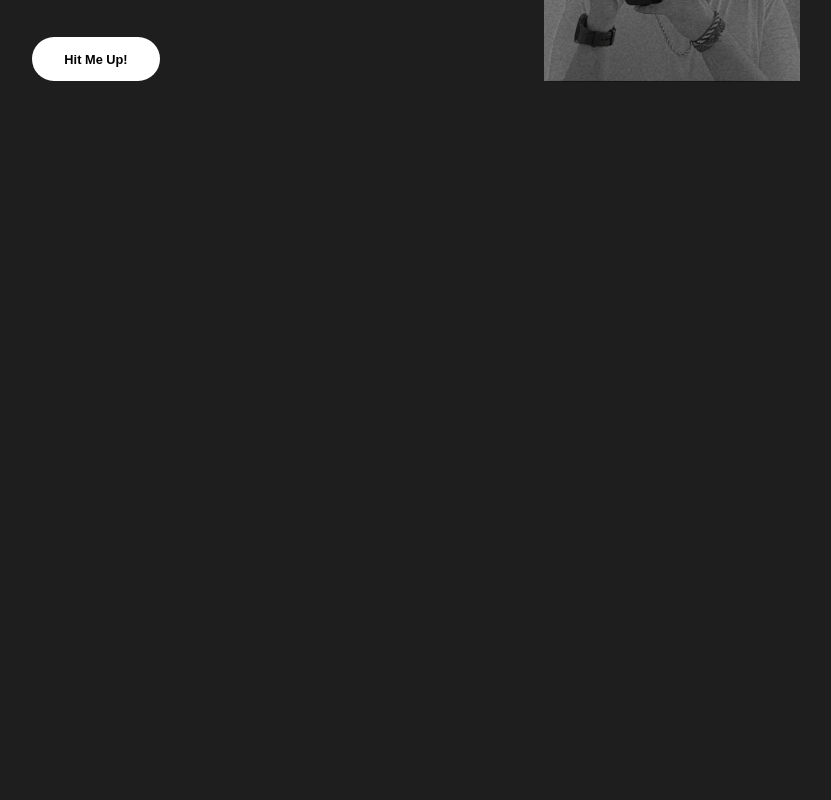
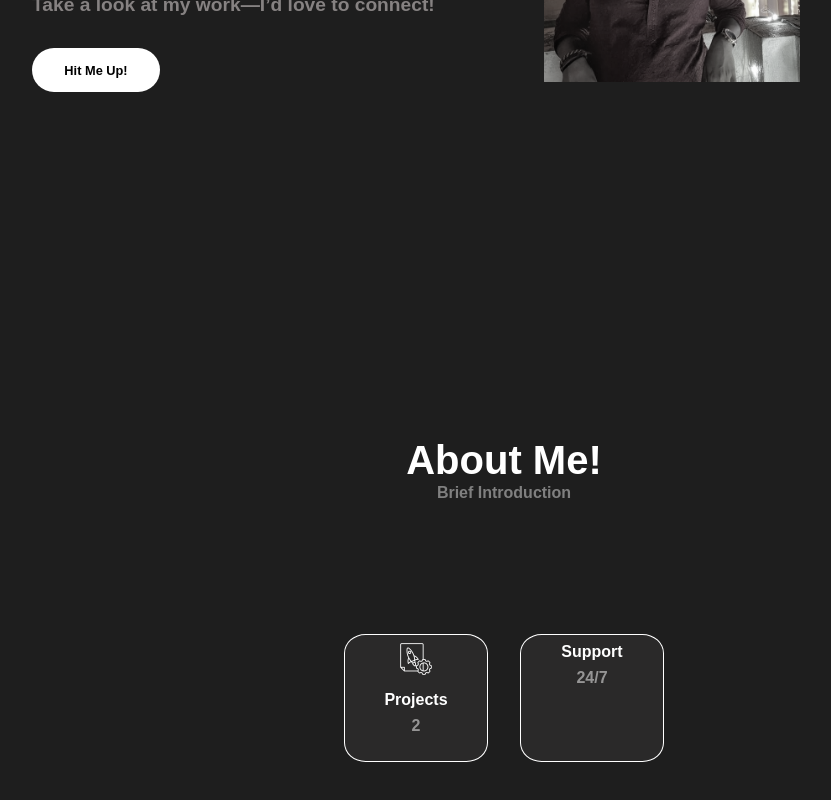
Before and after one commit to rudrakshass/portfolio, a React (Create React App) app: page / in a window 1280 px wide. Shown: the part 414-1214 px from the top of the page, without its empty margins (136-967 px from the left). Before the commit the page ends 800 px from the top, so only its background shows below. Built offline with nearby package versions, Linux system fonts and the light colour scheme.

Commit message:
small changes to the about me section added some boxes

```diff
--- a/public/style.css
+++ b/public/style.css
@@ -1,3 +1,6 @@
+html{
+    scroll-behavior: smooth;
+}
 *{
     margin:0;
     padding:0;
--- a/src/App.js
+++ b/src/App.js
@@ -1,11 +1,15 @@
 import Navbar from "./components/NavBar/navbar";
 import Home from "./components/Home/home";
+import About from "./components/About Me/about";
 
 function App() {
   return (
     <div classname="App">
       <Navbar/>
+      <section id="home">
       <Home />
+      </section>
+      <About />
     </div>
   );
 }
--- /dev/null
+++ b/src/components/About Me/about.css
@@ -0,0 +1,59 @@
+.abtheading {
+    height: 1vh;
+
+    display: flex;
+    flex-direction: column;
+    justify-content: center;
+    text-align: center;
+    margin: 5rem;
+}
+
+.abtheading_text {
+    font-size: 2.5rem;
+    font-weight: 600;
+    margin-bottom: 0.1rem;
+}
+
+.abtsubheading {
+    font-size: 1rem;
+    font-weight: 600;
+    color: grey;
+}
+
+#abtbox {
+    display: flex;
+    justify-content: center;
+    align-items: center;
+    text-align: center;
+}
+
+#abtbox_item {
+    margin: 5rem 1rem;
+    display: flex;
+    flex-direction: column;
+    align-items: center;
+    height: 8rem;
+    width: 9rem;
+    border: 0.1rem solid;
+    border-radius: 15%;
+    border-color: white;
+    background-color: rgb(42, 41, 41);
+}
+
+.boxtitle{
+    text-transform: capitalize;
+    font-weight: 600;
+    margin: 0.5rem;
+}
+
+.boxcontent{
+    font-weight: 600;
+    opacity: 50%;
+}
+
+.abtboxlogo{
+    margin: 0.5rem;
+    font-weight: 600;
+    width: 2rem;
+    height: 2rem;
+}
--- /dev/null
+++ b/src/components/About Me/about.jsx
@@ -0,0 +1,33 @@
+import React from 'react';
+import './about.css';
+import projectlogo from '../../Assets/startup.png'
+
+function About() {
+  return (
+    <section id="about_content">
+        <div className="abtheading">
+                <span className="abtheading_text">About Me!</span>
+                <span className="abtsubheading">Brief Introduction</span>
+        </div>
+        <div id="abtbox">
+            {/* <div id="abtbox_item">
+              <span className="boxtitle">Experience</span>
+              <span className="boxcontent">none yet</span>
+            </div> */}
+
+            <div id="abtbox_item">
+              <img src={projectlogo} alt="logo" className="abtboxlogo" />
+              <span className="boxtitle">Projects</span>
+              <span className="boxcontent">2</span>
+            </div>
+
+            <div id="abtbox_item">
+              <span className="boxtitle">Support</span>
+              <span className="boxcontent">24/7</span>
+            </div>
+        </div>
+    </section>
+  )
+}
+
+export default About;
--- a/src/components/Home/home.css
+++ b/src/components/Home/home.css
@@ -1,6 +1,7 @@
 #intro{
     height:calc(100vh - 5rem);
     width: 100vw;
+    max-height: 45rem;
     max-width: 75rem;
     margin: 0 auto;
     overflow: hidden;
@@ -15,6 +16,7 @@
     object-fit: cover;
     height: 40  vh;
     width: 20vw;
+    filter: grayscale(90%);
 }
 
 .intro_content{
--- a/src/components/Home/home.js
+++ b/src/components/Home/home.jsx
@@ -8,7 +8,7 @@ function Home(){
         <div className="intro_content">
             <span className="name">Rudraksha Singh</span>
             <span className="webd">Web Developer</span>
-            <span className="about"><br/>I'm a web developer focused on front-end <br/> design and building clean, responsive <br/> interfaces. I also have knowledge of data <br/> structures and algorithms, helping me <br/> write efficient code.</span>
+            <span className="about"><br/>A web developer focused on front-end design <br/>and building clean, responsive interfaces. <br/>Constantly learning and expanding my skill set, <br/>with a solid foundation in data structures <br/>and algorithms to ensure efficient code. <br/> Take a look at my work—I’d love to connect!<br/></span>
             <button className="intro_contact">Hit Me Up!</button>
         </div>
         <img src={imgme} alt="Me" className="photoofme" />
--- a/src/components/NavBar/navbar.css
+++ b/src/components/NavBar/navbar.css
@@ -2,6 +2,7 @@
     height: 5rem;
     width: 75%;
     margin: 0 auto;
+    background-color: rgba(30, 30, 30, 0.815);
     padding: 1rem 2rem;
     display: flex;
     align-items: center;
--- a/src/components/NavBar/navbar.js
+++ b/src/components/NavBar/navbar.jsx
@@ -7,7 +7,7 @@ function Navbar(){
     <nav className="navbar">
         <Link href="index.html" className="nav_logo">Rudraksha</Link>
         <div className="content">
-            <Link className="content_item">Home</Link>
+            <Link to="home" className="content_item">Home</Link>
             <Link className="content_item">About</Link>
             <Link className="content_item">Skills</Link>
             <Link className="content_item">Projects</Link>
```
Also changed, not shown: src/Assets/photoofme.jpeg, src/Assets/startup.png (added).
